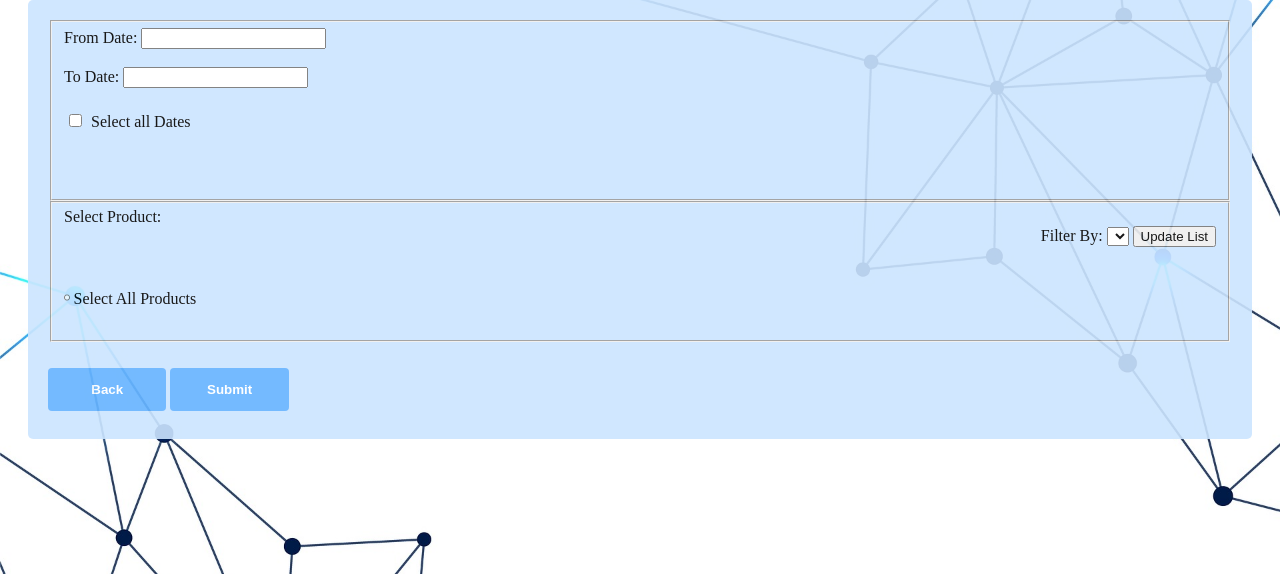
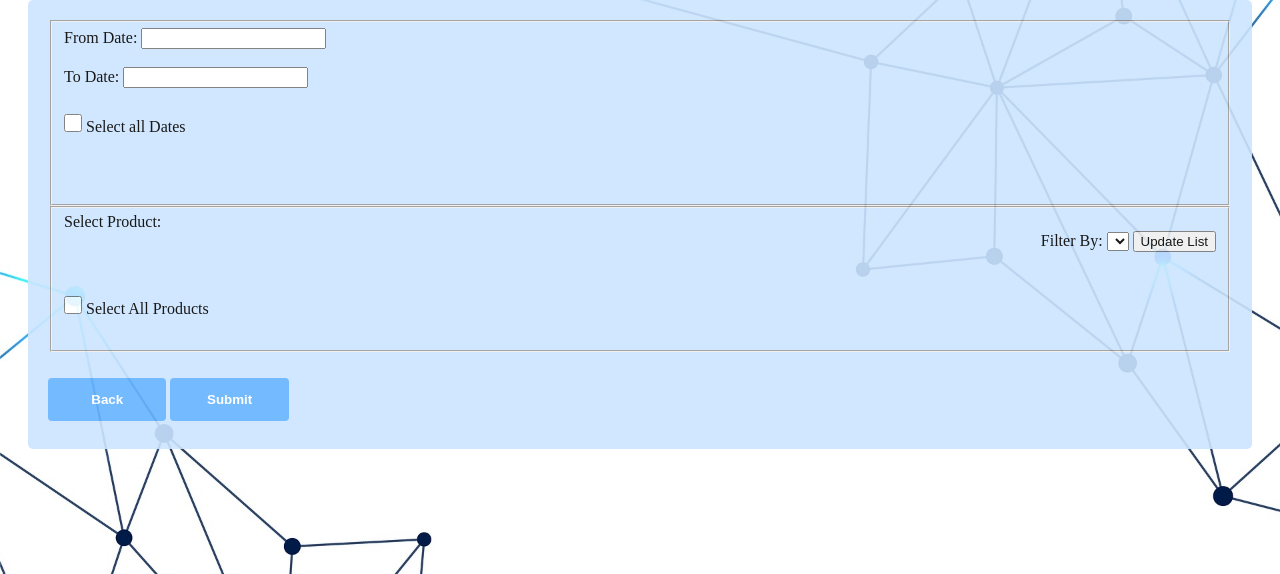
Before and after one commit to ashwinibr/SocialMediaIssueTrackingTool, a Django app: page /scraping/homepage/brand/mobiles/ in a window 1280 px wide. Shown: the part 226-800 px from the top of the page. Run offline with Django 3.2, Linux system fonts and the light colour scheme; lists and menus that the app fills with data are empty; some libraries are stand-ins or nearby versions.

Commit message:
Check boxes optimized for Chrome Browser
Check boxes optimized to show properly in

```diff
--- a/SocialMediaIssueTrackingTool/ScrapingTool/files/series.txt
+++ b/SocialMediaIssueTrackingTool/ScrapingTool/files/series.txt
@@ -1 +1 @@
-samsung-phones-9.php
+https://talk.sonymobile.com/t5/MWC-2019/ct-p/MWC-2019
--- a/SocialMediaIssueTrackingTool/ScrapingTool/templates/base.html
+++ b/SocialMediaIssueTrackingTool/ScrapingTool/templates/base.html
@@ -4,9 +4,9 @@
   <style>
 
 .newspaper {
-  -webkit-column-count: 4; /* Chrome, Safari, Opera */
-  -moz-column-count: 4; /* Firefox */
-  column-count: 4;
+  -webkit-column-count: 3; /* Chrome, Safari, Opera */
+  -moz-column-count: 3; /* Firefox */
+  column-count: 3;
   -webkit-column-width: 100px; /* Chrome, Safari, Opera */
   -moz-column-width: 100px; /* Firefox */
   column-width: 100px;
@@ -119,7 +119,8 @@ input.id_main_url {
 }
 
 input[type=checkbox] {
-  width: 2%;
+  width: 18px;
+  height: 18px;
   padding: 10px 15px;
   margin: 8px 0;
   box-sizing: border-box;
--- a/SocialMediaIssueTrackingTool/ScrapingTool/templates/socialmediascraping.html
+++ b/SocialMediaIssueTrackingTool/ScrapingTool/templates/socialmediascraping.html
@@ -115,7 +115,7 @@
                     <fieldset>
                         <div class="product-lis">
                             <label> Select Product:</label>
-                                <div align="right">
+                                <div  id="years-dropdown" align="right">
                                 <label align="right">Filter By:</label>
                                 <select name="years" id="years-dropdown" class="years-dropdown">
                                     {% for year in announcedyear %}
@@ -132,7 +132,7 @@
                             <div class="a"><div class="loader" id="loader"></div></div>
                             <input type="checkbox" name="allproducts" onClick="toggle(this)"> Select All Products<br>
                             {% for names in productname %}
-                            <input type = "checkbox" name="product[]" value="{{names}}" onchange="ProdSelection()">{{names}}<br>
+                            <input type = "checkbox" name="product[]" value="{{names}}" onchange="ProdSelection()"> {{names}}<br>
                             {%endfor %}
                             </div>
                         </div>
```
